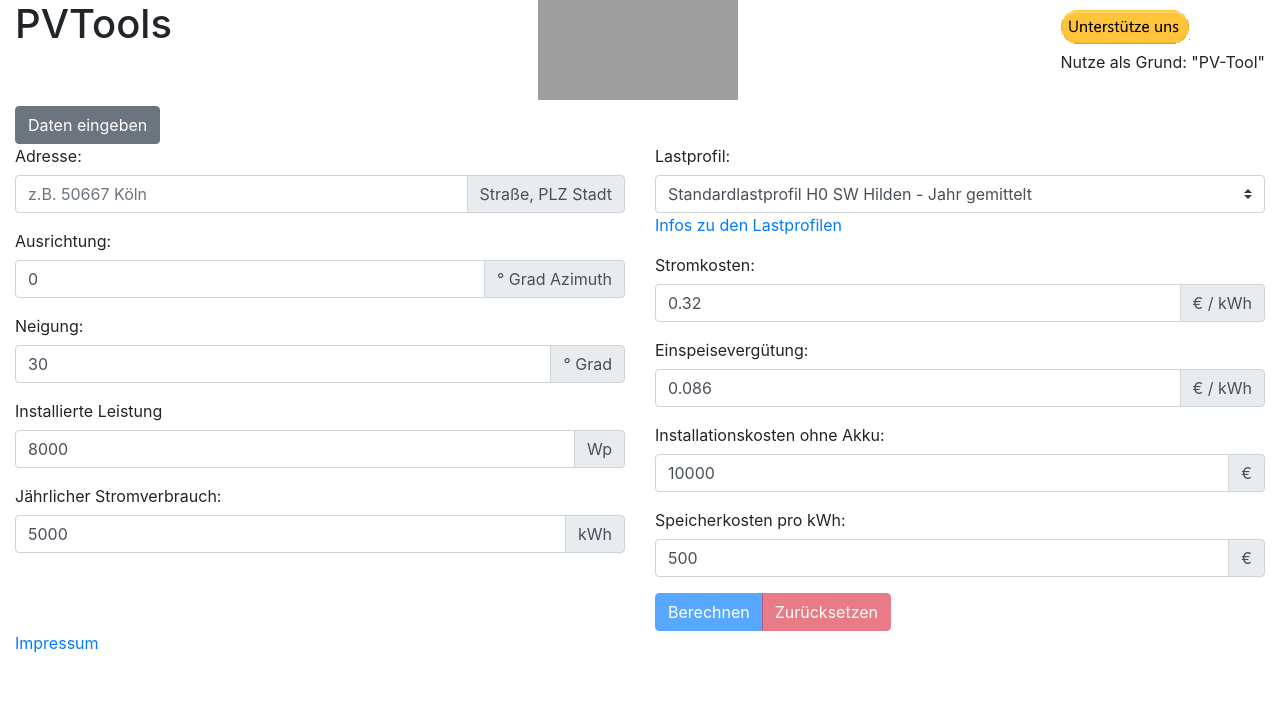
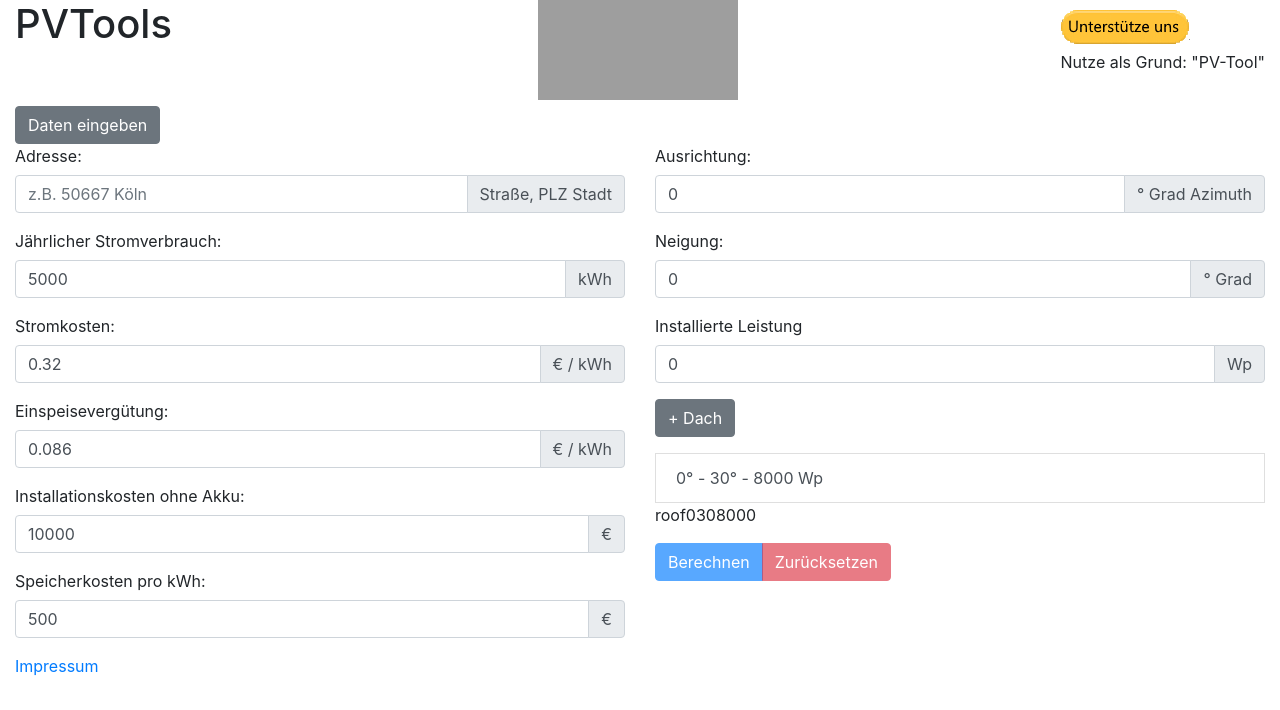
Before and after one commit to nick81nrw/PVTools, a Nuxt app in the folder pvtools/: page / in a window 1280 px wide. Shown: the top 710 px of the page. Built offline with nearby package versions, Linux system fonts and the light colour scheme; grey boxes are pictures that could not be loaded.

Commit message:
Changed Input Structure Added Multiple Roof Input Build new Function for Data generation with functions like in integration.test.js

```diff
--- a/pvtools/pages/index.vue
+++ b/pvtools/pages/index.vue
@@ -66,50 +66,6 @@
 
             </b-form-group>
             <b-form-group
-              label="Ausrichtung:"
-            >
-              <b-input-group
-                append="° Grad Azimuth"
-              >
-                <b-form-input
-                  v-model.number="input.aspect"
-                  type="number"
-                  min="0"
-                  max="359"
-                  v-b-tooltip.hover title="0 = Süden, 90 = Westen, -90 = Osten"
-                />
-              </b-input-group>
-            </b-form-group>
-            <b-form-group
-              label="Neigung:"
-            >
-              <b-input-group
-                append="° Grad"
-              >
-                <b-form-input
-                  v-model.number="input.angle"
-                  type="number"
-                  min="0"
-                  max="90"
-                  v-b-tooltip.hover title="0 = waargerecht, 90 = senkrecht"
-                />
-              </b-input-group>
-            </b-form-group>
-            <b-form-group
-              label="Installierte Leistung"
-            >
-              <b-input-group
-                append="Wp"
-              >
-                <b-input
-                  v-model.number="input.peakpower"
-                  min="0"
-                  type="number"
-                  v-b-tooltip.hover title='Bei 10kWp muss "10000" eingetragen werden'
-                />
-              </b-input-group>
-            </b-form-group>
-            <b-form-group
               label="Jährlicher Stromverbrauch:"
             >
               <b-input-group
@@ -121,24 +77,6 @@
                   type="number"
                 />
               </b-input-group>
-            </b-form-group>
-          </b-form>
-        </b-collapse>
-      </b-col>
-      <b-col>
-        <b-collapse
-          id="inputCollapse"
-          visible
-        >
-          <b-form>
-            <b-form-group
-              label="Lastprofil:"
-            >
-              <b-form-select
-                v-model="input.consumptionProfile"
-                :options="consumptionProfiles"
-              />
-              <NuxtLink to="/consumptionProfiles">Infos zu den Lastprofilen</NuxtLink>
             </b-form-group>
             <b-form-group
               label="Stromkosten:"
@@ -194,7 +132,104 @@
                 />
               </b-input-group>
             </b-form-group>
+
+
+          </b-form>
+        </b-collapse>
+      </b-col>
+      <b-col>
+        <b-collapse
+          id="inputCollapse"
+          visible
+        >
+          <b-form>
+            <!--<b-form-group
+              label="Lastprofil:"
+            >
+              <b-form-select
+                v-model="input.consumptionProfile"
+                :options="consumptionProfiles"
+              />
+              <NuxtLink to="/consumptionProfiles">Infos zu den Lastprofilen</NuxtLink>
+            </b-form-group>-->
+
+            <b-form-group
+              label="Ausrichtung:"
+            >
+              <b-input-group
+                append="° Grad Azimuth"
+              >
+                <b-form-input
+                  v-model.number="roofInput.aspect"
+                  type="number"
+                  min="0"
+                  max="359"
+                  v-b-tooltip.hover title="0 = Süden, 90 = Westen, -90 = Osten"
+                />
+              </b-input-group>
+            </b-form-group>
+            <b-form-group
+              label="Neigung:"
+            >
+              <b-input-group
+                append="° Grad"
+              >
+                <b-form-input
+                  v-model.number="roofInput.angle"
+                  type="number"
+                  min="0"
+                  max="90"
+                  v-b-tooltip.hover title="0 = waargerecht, 90 = senkrecht"
+                />
+              </b-input-group>
+            </b-form-group>
+            <b-form-group
+              label="Installierte Leistung"
+            >
+              <b-input-group
+                append="Wp"
+              >
+                <b-input
+                  v-model.number="roofInput.peakpower"
+                  min="0"
+                  type="number"
+                  v-b-tooltip.hover title='Bei 10kWp muss "10000" eingetragen werden'
+                />
+              </b-input-group>
+            </b-form-group>
+
             <b-button-group>
+              <b-button
+                @click="input.roofs.push(roofInput)
+                roofInput = {angle:0,aspect:0,peakPower:0}"
+              >
+                + Dach
+              </b-button>
+            </b-button-group>
+
+            <b-list-group class="mt-3">
+              <div
+                v-for="roof in input.roofs"
+                :key="roof.aspect + roof.angle + roof.peakpower"
+              >
+                <b-list-group-item
+                  button
+                  :v-b-toggle="'roof' + roof.aspect + roof.angle + roof.peakpower"
+                >
+                  {{roof.aspect}}° - {{roof.angle}}° - {{roof.peakpower}} Wp
+                </b-list-group-item>
+                <b-collapse
+                  :id="'roof' + roof.aspect + roof.angle + roof.peakpower"
+                  accordion="roofs"
+                  visible
+                >
+                  {{'roof' + roof.aspect + roof.angle + roof.peakpower}}
+                </b-collapse>
+              </div>
+            </b-list-group>
+
+
+            <b-button-group class="mt-3">
               <b-button
                 variant="primary"
                 @click="generateData"
@@ -270,6 +305,14 @@
 
 <script>
 import Chart from '../components/Chart'
+import axios from "axios";
+import {
+  calculateConsumption,
+  generateDayTimeValues,
+  mergePowerGeneration,
+  normalizeHourlyRadiation
+} from "@/functions/energyFlow";
+import {factorFunction, PROFILEBASE, SLPH0} from "@/functions/SLP";
 
 export default {
   name: 'IndexPage',
@@ -294,15 +337,25 @@ export default {
         16000
       ],
       input: {
-        aspect: 0,
-        angle: 30,
-        peakpower: 8000,
+        roofs: [
+          {
+            aspect: 0,
+            angle: 30,
+            peakpower: 8000,
+          }
+        ],
         yearlyConsumption: 5000,
         consumptionProfile: 0,
         consumptionCosts: 0.32,
         feedInCompensation: 0.086,
         installationCostsWithoutBattery: 10000,
-        batteryCostsPerKwh: 500
+        batteryCostsPerKwh: 500,
+        year: 2020
+      },
+      roofInput: {
+        aspect: 0,
+        angle:0,
+        peakpower: 0
       },
       consumptionProfiles: [
         {
@@ -495,6 +548,55 @@ export default {
       this.$root.$emit('bv::toggle::collapse', 'inputCollapse')
 
     },
+    async generateDataNew(){
+      let roofs = this.input.roofs
+
+      let normResults = []
+
+      for (const roof of roofs) {
+        const string1url = `https://re.jrc.ec.europa.eu/api/v5_2/seriescalc?lat=${this.adressData.lat}&lon=${this.adressData.lon}&outputformat=json&startyear=${this.input.year}&endyear=${this.input.year}&pvcalculation=1&peakpower=${roof.peakpower}&loss=12&angle=${roof.angle}&aspect=${roof.aspect}`
+
+        let results1 = await axios.get(string1url).then(res => res.data)
+
+        let normResult1 = normalizeHourlyRadiation(results1.outputs.hourly)
+
+        normResults.push(normResult1)
+      }
+
+
+      //const string1url = 'https://re.jrc.ec.europa.eu/api/v5_2/seriescalc?lat=45&lon=8&outputformat=json&startyear=2020&endyear=2020&pvcalculation=1&peakpower=10&loss=12&angle=25&aspect=0'
+      //const string2url = 'https://re.jrc.ec.europa.eu/api/v5_2/seriescalc?lat=45&lon=8&outputformat=json&startyear=2020&endyear=2020&pvcalculation=1&peakpower=5&loss=12&angle=35&aspect=-90'
+
+      //let results1 = await axios.get(string1url).then(res => res.data)
+      //let results2 = await axios.get(string2url).then(res => res.data)
+
+
+      //let normResult1 = normalizeHourlyRadiation(results1.outputs.hourly)
+      //let normResult2 = normalizeHourlyRadiation(results2.outputs.hourly)
+
+      let mergedPower = mergePowerGeneration(normResults)
+
+      let consumption = calculateConsumption({year:this.input.year,consumptionYear:this.input.yearlyConsumption,profile:SLPH0, profileBase:PROFILEBASE, factorFunction})
+      let powerGenAndConsumption = generateDayTimeValues({consumption,powerGeneration:mergedPower, year: this.input.year})
+
+      let newSoc = 5000
+
+      const energyFlowData = powerGenAndConsumption.map(genConsumption => {
+        const hourFlow = energyFlow({
+          powerGeneration:genConsumption.P,
+          powerConsumption:genConsumption.consumption,
+          batterySoc: newSoc,
+          batterySocMax: 5000,
+          batterySocMin:100
+        })
+        newSoc = hourFlow.newBatterySoc
+        return hourFlow
+      })
+
+      const generationYear = energyFlowData.reduce((prev, curr) => curr.selfUsagePower + curr.feedInPowerGrid + prev,0) / 1000
+      const consumptionYear = energyFlowData.reduce((prev, curr) => curr.selfUsagePower + curr.consumptionGrid + prev,0) / 1000
+
+    },
     async getCoordinatesByAddress() {
       this.adressData = (await this.$axios.post("/relay", {
         url: "https://nominatim.openstreetmap.org/search?format=json&addressdetails=1&q=" + this.inputAddressSearchString,
```
